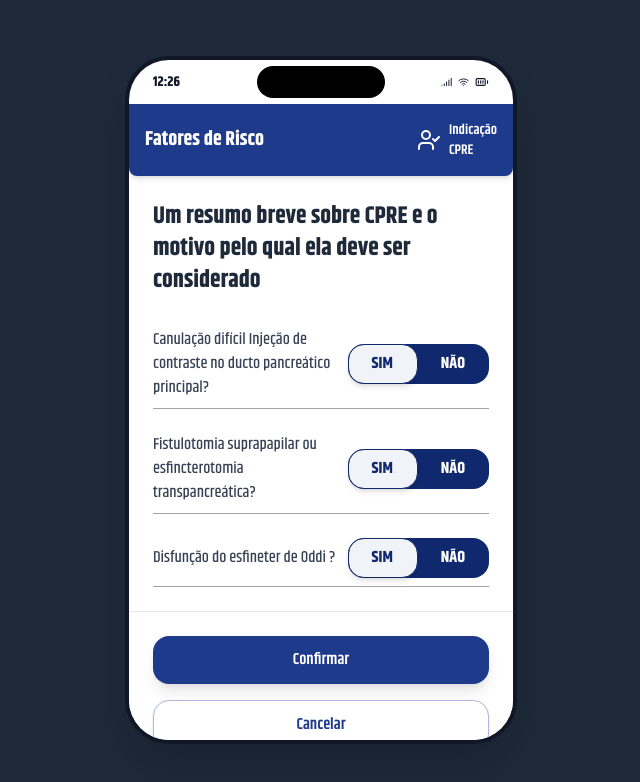
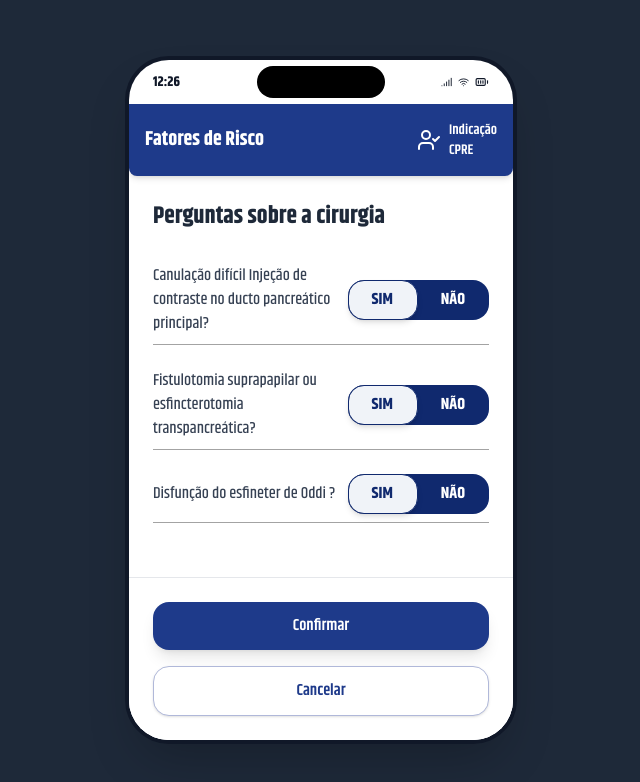
Before and after one commit to LuixzSouza/projeto-design-cpre, a Next.js app: page /fatores-risco in a window 1280 px wide. Shown: the top 782 px of the page, without its empty margins (319-959 px from the left). Built offline with nearby package versions, Linux system fonts and the light colour scheme.

Commit message:
fatores de risco

```diff
--- a/src/app/fatores-risco/page.tsx
+++ b/src/app/fatores-risco/page.tsx
@@ -50,7 +50,7 @@ export default function FatoresRiscoPage() {
 
       <main className="flex-grow p-6">
         <h2 className="text-2xl font-bold text-gray-800 mb-6">
-          Um resumo breve sobre CPRE e o motivo pelo qual ela deve ser considerado
+          Perguntas sobre a cirurgia
         </h2>
 
         <div className="space-y-4">
```
